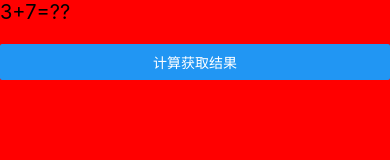
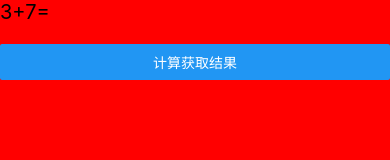
Before and after one commit to yrjwcharm/react-native-ohos, a React Native app: screen / in a window 390 px wide. Shown: the top 160 px of the page. Built offline with nearby package versions, Linux system fonts and the light colour scheme.

Commit message:
feat: 添加android端能力方法

```diff
--- a/App.tsx
+++ b/App.tsx
@@ -1,13 +1,20 @@
 import {RTNCalculator} from '@rtn/calculator';
 import React, {useState} from 'react';
-import {Button, SafeAreaView, StatusBar, StyleSheet, Text} from 'react-native';
+import {
+  Button,
+  NativeModules,
+  SafeAreaView,
+  StatusBar,
+  StyleSheet,
+  Text,
+} from 'react-native';
 
 const App = () => {
   const [result, setResult] = useState<number | null>(null);
   return (
     <SafeAreaView style={styles.container}>
       <StatusBar barStyle={'dark-content'} />
-      <Text style={styles.resultLabel}>3+7={result ?? '??'}</Text>
+      <Text style={styles.resultLabel}>3+7={result ?? ''}</Text>
       <Button
         title="计算获取结果"
         onPress={async () => {
```
Also changed, not shown: package.json (+24 -17 lines), 3 other files (tests, documents, lock files or other folders).
